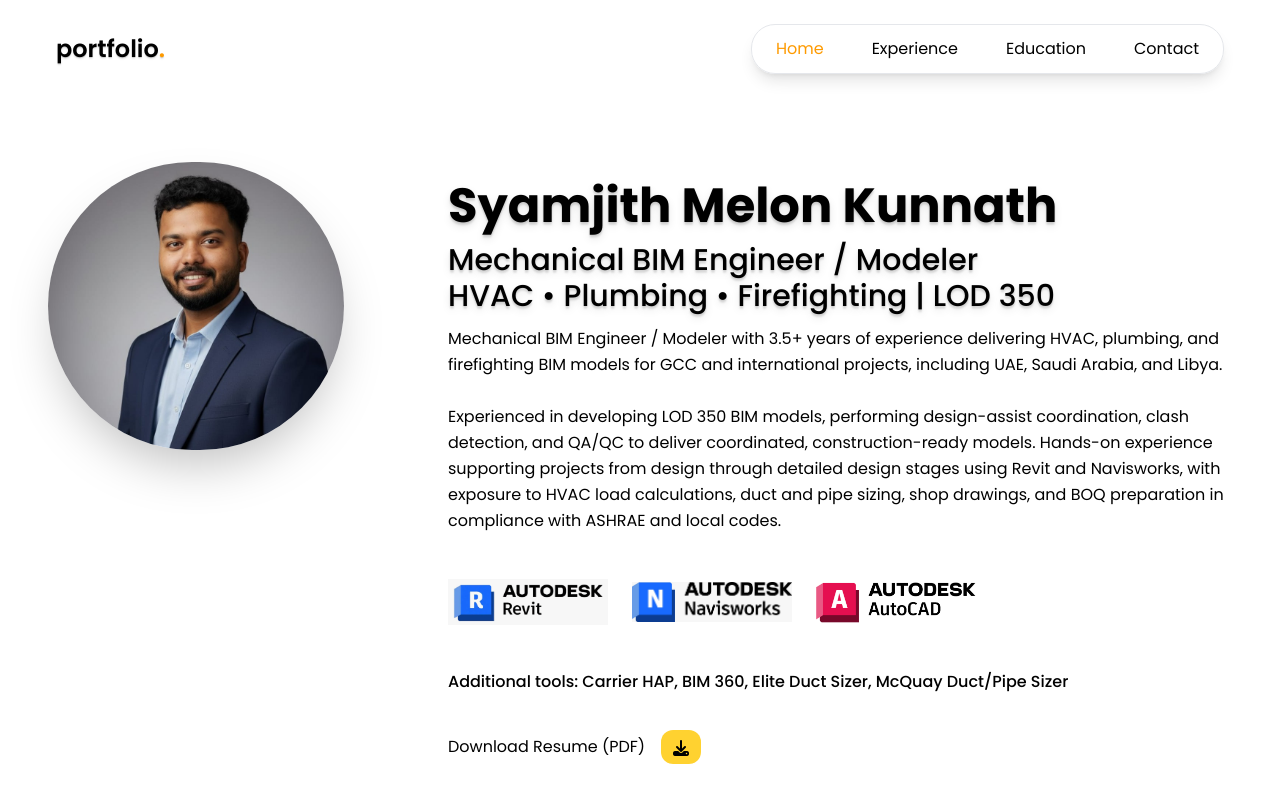
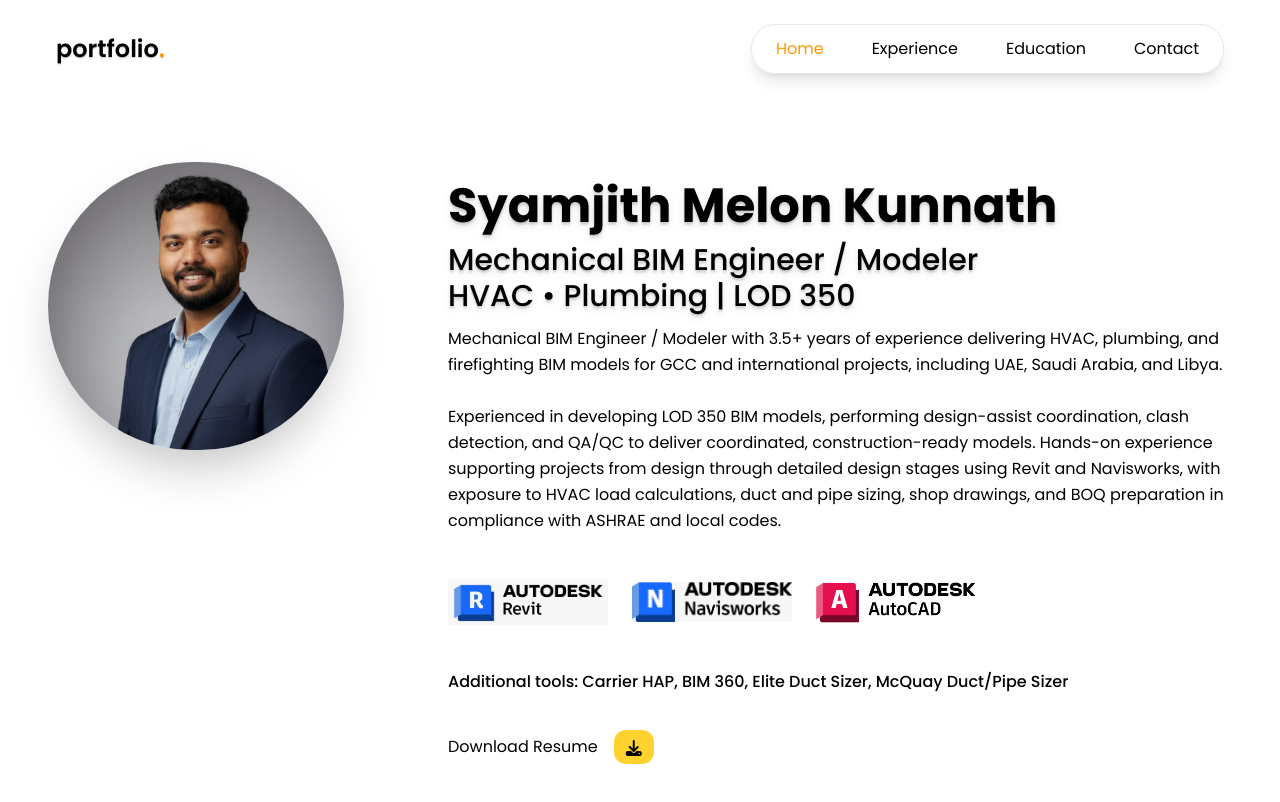
Before and after one commit to harikrishnaa5/Portfolio-Syam, a React (Vite) app: page / in a window 1280 px wide. Shown: the top 802 px of the page. Built offline with nearby package versions, Linux system fonts and the light colour scheme.

Commit message:
removed plumbing and pdf, updated calicut

```diff
--- a/src/components/home/Home.jsx
+++ b/src/components/home/Home.jsx
@@ -63,7 +63,7 @@ const Home = () => {
                 {/* <h2 className="text-lg sm:text-xl font-medium">Hi, I'm</h2> */}
                 <h1 className="text-3xl sm:text-4xl md:text-5xl font-bold text-shadow-lg">Syamjith Melon Kunnath</h1>
                 <h3 className="text-xl md:text-3xl font-medium text-shadow-lg">Mechanical BIM Engineer / Modeler
-                <br /> HVAC • Plumbing • Firefighting | LOD 350</h3>
+                <br /> HVAC • Plumbing | LOD 350</h3>
                 <div className="w-full text-left">
                     <p className="leading-relaxed text-sm sm:text-base">
                         Mechanical BIM Engineer / Modeler with 3.5+ years of experience delivering HVAC, plumbing, and firefighting BIM models for GCC and international projects, including UAE, Saudi Arabia, and Libya.
@@ -78,7 +78,7 @@ Experienced in developing LOD 350 BIM models, performing design-assist coordinat
                 </div>
                 <p className="font-medium text-md">Additional tools: Carrier HAP, BIM 360, Elite Duct Sizer, McQuay Duct/Pipe Sizer</p>
                 <div className="flex flex-col sm:flex-row items-center gap-4 py-6 justify-center md:justify-start">
-                    <span>Download Resume (PDF)</span>
+                    <span>Download Resume</span>
                     <button
                         onClick={handleDownload}
                         className="flex gap-2 cursor-pointer hover:bg-amber-400 transition-colors duration-200 bg-amber-300 border-0 rounded-xl py-2 px-3 active:scale-95"
--- a/src/constants.js
+++ b/src/constants.js
@@ -105,7 +105,7 @@ export const workExperience = [
         companyName: "MEDAC Enterprises Pvt Ltd",
         website: "",
         duration: "Aug 2022 – Aug 2024",
-        location: "Kottakkal, India  -On-site",
+        location: "Calicut, India  -On-site",
         role: "MEP Design Engineer",
         techStack: "AutoCAD, Revit, BIM 360, Carrier HAP, MS Office, Elite Duct Sizer, McQuay Duct/Pipe Sizer",
         projects: [
```
